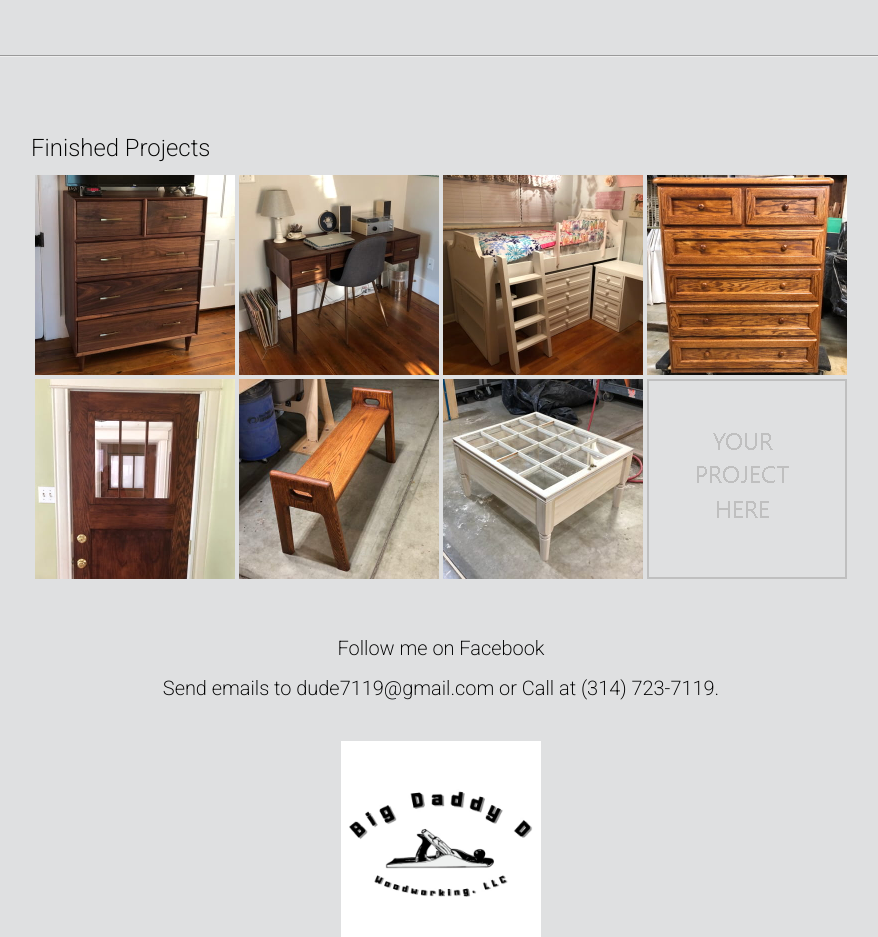
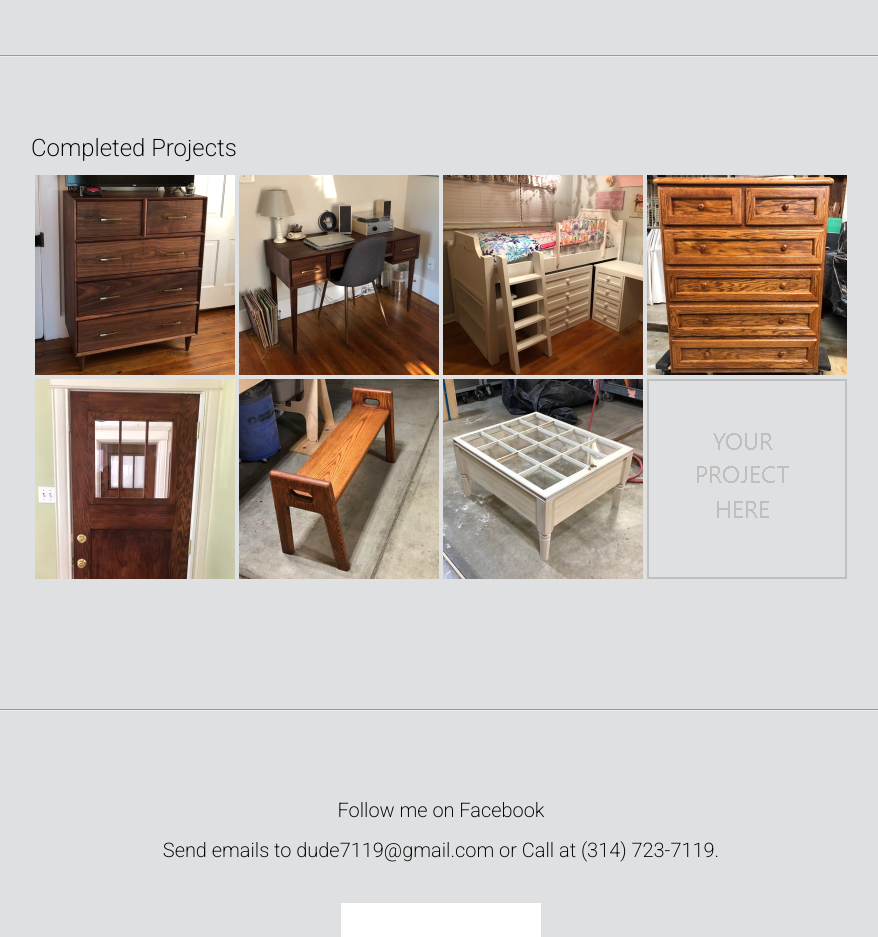
Before and after one commit to smbruening/ddude_website, a plain HTML site: page index.html in a window 1280 px wide. Shown: the part 1340-2277 px from the top of the page, without its empty margins (199-1077 px from the left). Drawn offline with Linux system fonts and the light colour scheme.

Commit message:
Update index.html
Updated index.html on some cleanup items to prepare for adding the review section and a thumbnail for the church project.

```diff
--- a/index.html
+++ b/index.html
@@ -52,7 +52,7 @@
         <!-- Thumbnails of finished projects with links -->
 
         <div class="galleryDiv">
-            <h2 class="galleryTitle">Finished Projects</h2>
+            <h2 class="galleryTitle" id="projects">Completed Projects</h2>
 
             <div class="thumbnails">
                 <a href="chest02.html"><img src="images/thumbnails/drawers02_thumb.jpg" alt="A image of a mid century chest of drawers."></a>
@@ -66,6 +66,9 @@
             </div>
         </div>
 
+        <hr>
+
+        <!-- Customer Reviews-->
 
         <!-- Contact Information -->
         <div class="contact" id="contact">
```
